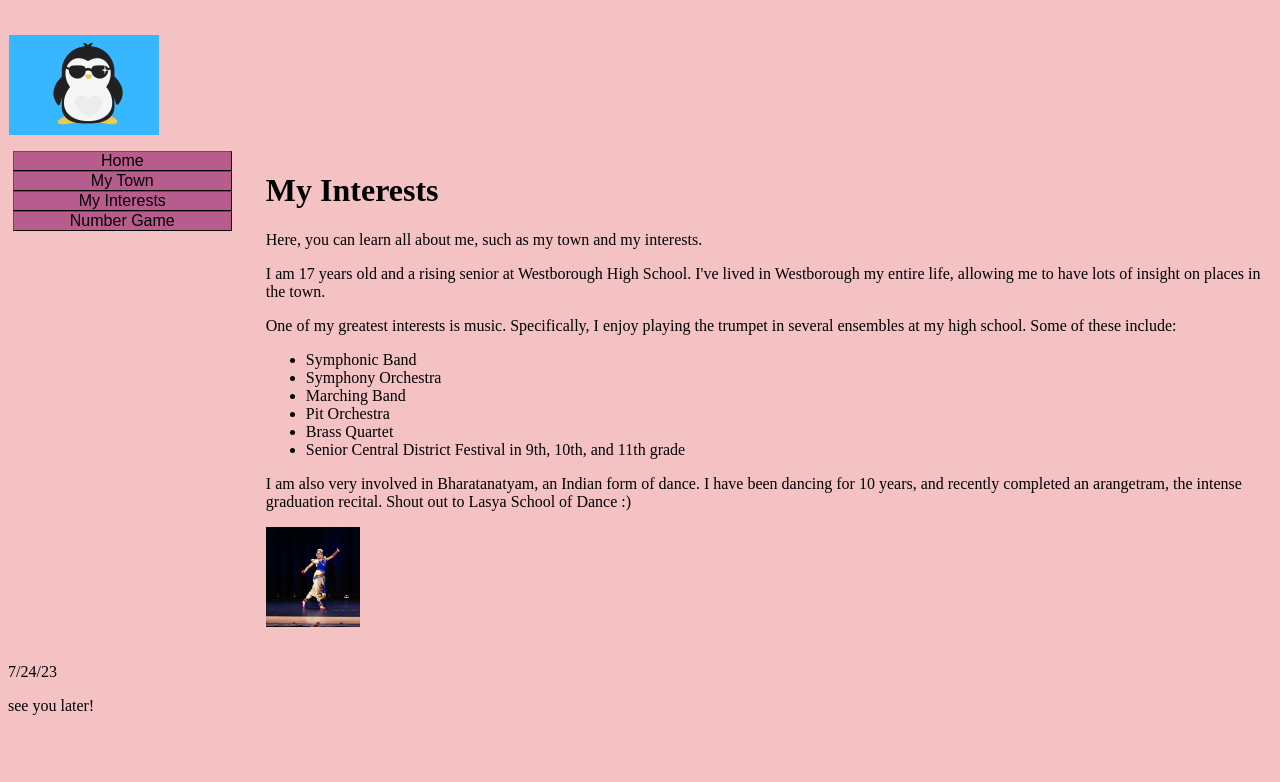
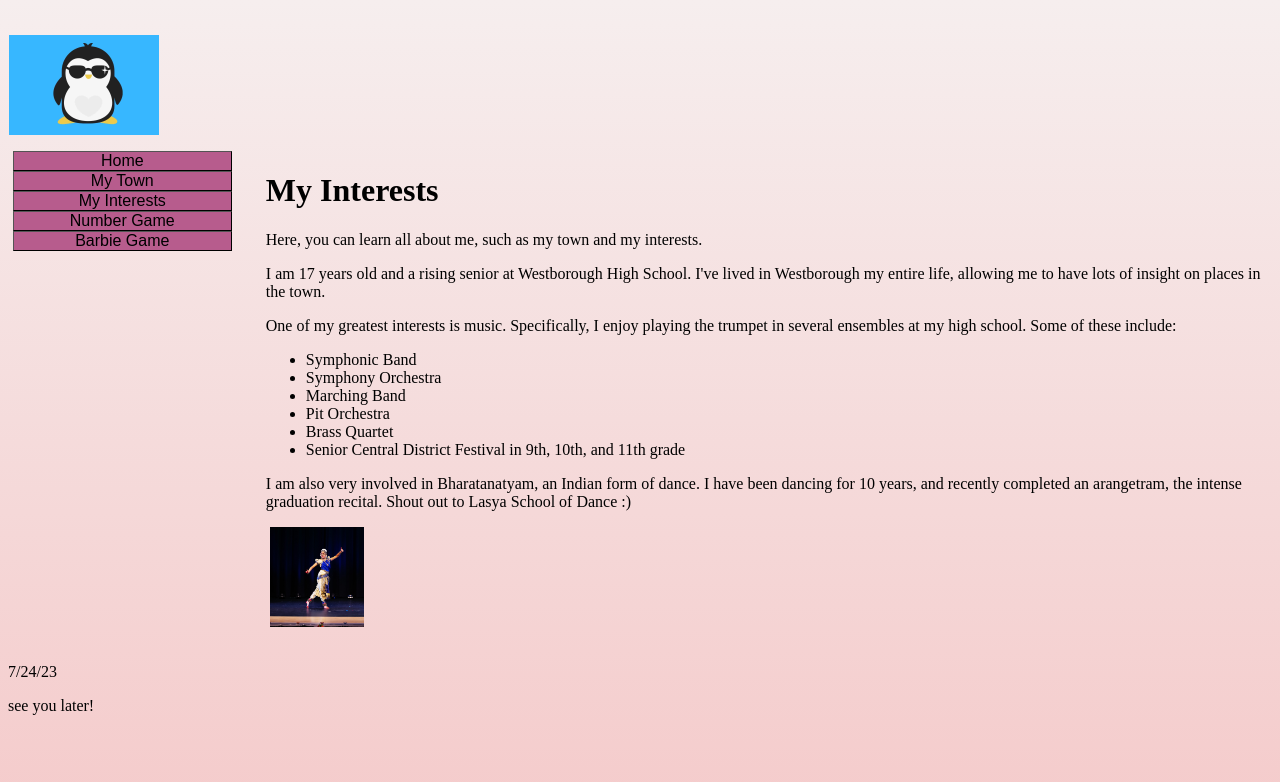
Before and after one commit to nityag0456/mysite, a plain HTML site: page interests.html in a window 1280 px wide. Drawn offline with Linux system fonts and the light colour scheme.

Commit message:
wednesday morning website changes

```diff
--- a/interests.html
+++ b/interests.html
@@ -28,7 +28,7 @@
             <li> Symphonic Band</li>
             <li> Symphony Orchestra</li>
             <li> Marching Band</li>
-            <li> Pit Orchestra </li>
+            <li> Pit Orchestra&nbsp;</li>
             <li>Brass Quartet </li>
             <li>Senior Central District Festival in 9th, 10th, and 11th grade </li>
           </ul>
@@ -36,8 +36,8 @@
             I have been dancing for 10 years, and recently completed an
             arangetram, the intense graduation recital. Shout out to Lasya
             School of Dance :)</p>
-          <p><img id="dance" src="images/dance.jpg" alt="image of me dancing at my arangetram.">
-            <!-- end of content column: put your content above this line --> </p>
+          <p>&nbsp;<img id="dance" src="images/dance.jpg" alt="image of me dancing at my arangetram."><!-- end of content column: put your content above this line -->
+          </p>
         </div>
       </div>
       <div id="tswsidecol">
@@ -45,11 +45,12 @@
           <!-- start of side column: insert your navigation menu, etc, here -->
           <div id="tswcssbuttons">
             <ul>
-              <li><a href="file:///Z:/index.html">Home</a></li>
-              <li><a href="file:///Z:/mytown.html">My Town</a></li>
-              <li><a href="file:///Z:/interests.html">My Interests</a></li>
-              <li><a href="Z:/numgame/numgame.html"> Number Game</a><br>
-              </li>
+              <li><a href="./index.html">Home</a></li>
+              <li><a href="./mytown.html">My Town</a></li>
+              <li><a href="./interests.html">My Interests</a></li>
+              <li><a href="./numgame.html"> Number Game</a></li>
+              <li><a href="https://users.wpi.edu/%7Ecdoricko/clickgame/index.html">Barbie
+                  Game</a></li>
             </ul>
           </div>
           <!-- end of side column: put your navigation menu, etc, above this line -->
@@ -63,5 +64,6 @@
         <!-- end of footer section: insert your copyright notice, etc, above this line -->
       </div>
     </div>
+
   </body>
 </html>
--- a/styles.css
+++ b/styles.css
@@ -6,6 +6,8 @@ img {
 
 body {
   background-color: #f4c2c2;
+  background-image: linear-gradient(0deg, #f4c2c2, #f6eeee);
+  height:1000px;
 }
 
 input, select, button, textarea {
@@ -20,14 +22,12 @@ div#tswsidecol {
   float: right;
   width: 20%;
   color: black;
-  background-color: #f4c2c2;
 }
 
 div#tswcontent {
   float: right;
   width: 80%;
   color: black;
-  background-color: #f4c2c2;
 }
 
 @media only screen and ( max-width : 629px ) {
@@ -47,7 +47,6 @@ div#tswcontproper {
 }
 
 div#tswcontainer {
-  background-color: #f4c2c2;
 }
 
 div#tswsideproper, div#tswothersideproper {
@@ -57,16 +56,13 @@ div#tswsideproper, div#tswothersideproper {
 
 div#tswheader {
   color: black;
-  background-color: #f4c2c2;
 }
 
 div#tswfooter {
   color: black;
-  background-color: #f4c2c2;
 }
 
 div#tswsidecol {
-  background-color: #f4c2c2;
 }
 
 img {
--- a/tswnavbar.css
+++ b/tswnavbar.css
@@ -1,35 +1,32 @@
-/*
-	tswnavbar.css	1.2.4
-	Please use the Navigation Menu Wizard at
-		https://www.thesitewizard.com/wizards/css-menu-buttons.shtml
-	to generate your own customized menu buttons.
-*/
+#tswcssbuttons {
+  width: 90%;
+  max-width: 100%;
+  text-align: center;
+}
 
-#tswcssbuttons {
-	width: 90% ;
-	max-width: 100% ;
-	text-align: center ;
+#tswcssbuttons ul {
+  margin: 0px;
+  padding: 0px;
+  list-style: outside none none;
 }
-#tswcssbuttons ul {
-	margin: 0 ;
-	padding: 0 ;
-	list-style: none ;
+
+#tswcssbuttons li {
+  margin: 0px;
+  padding: 0px;
+  display: block;
+  list-style: outside none none;
+  font-family: Arial, Helvetica, sans-serif;
 }
-#tswcssbuttons li {
-	margin: 0 ;
-	padding: 0 ;
-	display: block ;
-	list-style: none ;
-	font-family: Arial, Helvetica, sans-serif ;
+
+#tswcssbuttons li a {
+  color: black;
+  background-color: #b75c8d;
+  border: 1px outset black;
+  text-decoration: none;
+  display: block;
 }
-#tswcssbuttons li a {
-	color: #000000 ;
-	background-color: #b75c8d ;
-	border: 1px outset #000000 ;
-	text-decoration: none ;
-	display: block ;
+
+#tswcssbuttons li a:hover {
+  color: black;
+  background-color: silver;
 }
-#tswcssbuttons li a:hover {
-	color: #000000 ;
-	background-color: #c0c0c0 ;
-}
```
Also changed, not shown: index.html (+6 -5 lines), mytown.html (+6 -5 lines), 3 other files.
